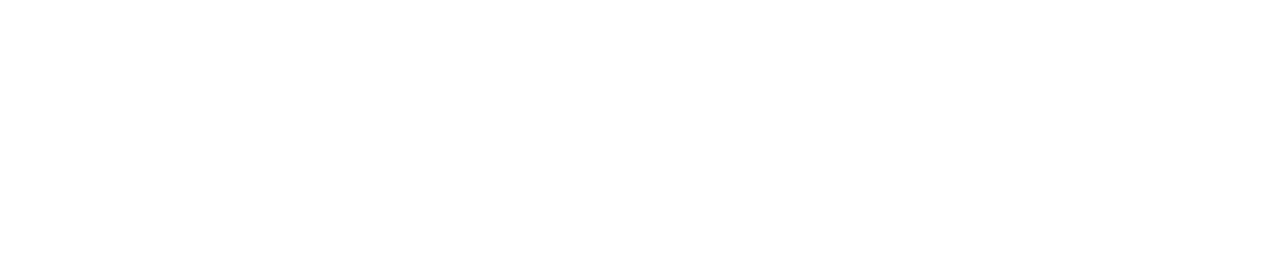
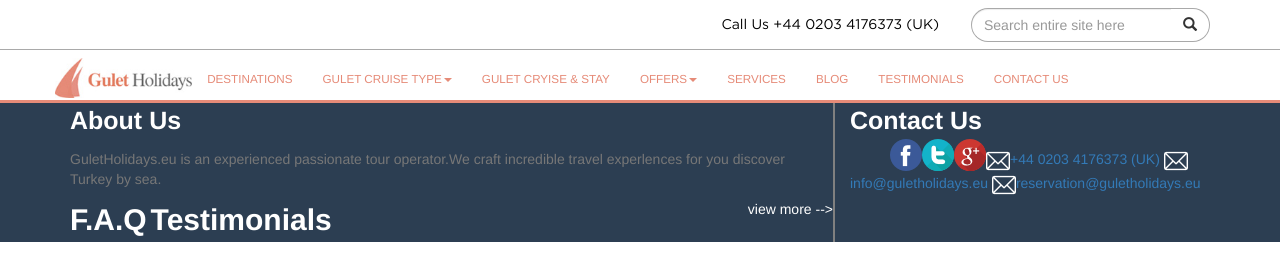
Before and after one commit to YunuSTuraN/gulletintern, a website: page gulet_detay.html in a window 1280 px wide. Drawn offline with nearby package versions, Linux system fonts and the light colour scheme; files whose address does not match are found by name.

Commit message:
navbar menu added, search engine added, footer added

```diff
--- a/gulet_detay.html
+++ b/gulet_detay.html
@@ -12,10 +12,97 @@
     <link rel="stylesheet" href="assets/css/Styles.css">
 </head>
 <body>
-
-
-
-
+<nav class="navbar navbar-default number-or-searchbox navbar-static-top">
+    <div class="container">
+        <div class="number-text">
+            <a class="number" href="tel:905558814643">Call Us +44 0203 4176373 (UK)</a>
+        </div>
+        <div class="search-engine">
+            <form class="navbar-form Search-Box">
+                <div class="form-group">
+                    <input type="text" class="form-control text-box" placeholder="Search entire site here">
+                </div>
+                <button type="submit" class="btn btn-default button-box"><span
+                        class="glyphicon glyphicon-search"></span>
+                </button>
+            </form>
+        </div>
+    </div>
+</nav>
+<nav class="navbar navbar-default logo-or-menu navbar-static-top">
+    <div class="container">
+        <div class="navbar-header">
+            <button type="button" class="navbar-toggle collapsed icon-box" data-toggle="collapse"
+                    data-target="#bs-example-navbar-collapse-1" aria-expanded="false">
+                <span class="icon-bar icon"></span>
+                <span class="icon-bar icon"></span>
+                <span class="icon-bar icon"></span>
+            </button>
+            <a class="navbar-brand" href="#"><img class="img-responsive logo" src="assets/img/logo/gulet-logo.jpg"></a>
+        </div>
+        <div class="collapse navbar-collapse menu-box" id="bs-example-navbar-collapse-1">
+            <ul class="nav navbar-nav">
+                <li><a class="menu" href="#">DESTINATIONS</a></li>
+                <li class="dropdown">
+                    <a href="#" class="dropdown-toggle menu" data-toggle="dropdown" role="button"
+                       aria-haspopup="true"
+                       aria-expanded="false">GULET CRUISE TYPE<span class="caret"></span></a>
+                    <ul class="dropdown-menu">
+                        <li><a href="#">GULET CRUISE TYPE v1</a></li>
+                        <li><a href="#">GULET CRUISE TYPE v2</a></li>
+                    </ul>
+                </li>
+                <li><a class="menu" href="#">GULET CRYISE & STAY</a></li>
+                <li class="dropdown">
+                    <a href="#" class="dropdown-toggle menu" data-toggle="dropdown" role="button"
+                       aria-haspopup="true"
+                       aria-expanded="false">OFFERS<span class="caret"></span></a>
+                    <ul class="dropdown-menu">
+                        <li><a href="#">Action</a></li>
+                        <li><a href="#">Another action</a></li>
+                    </ul>
+                </li>
+                <li><a class="menu" href="#">SERVICES</a></li>
+                <li><a class="menu" href="#">BLOG</a></li>
+                <li><a class="menu" href="#">TESTIMONIALS</a></li>
+                <li><a class="menu" href="#">CONTACT US</a></li>
+            </ul>
+        </div>
+    </div>
+</nav>
+<div class="footer_background">
+    <div class="overlay">
+        <div class="container">
+            <div class="row">
+                <div class="col-md-8 about_us">
+                    <p class="about" href="#">About Us</p>
+                    <p class="text-muted">GuletHolidays.eu is an experienced passionate tour
+                        operator.We craft incredible travel experlences
+                        for you discover Turkey by sea.
+                    </p>
+                    <a class="view" href="#">view more --></a>
+                    <a class="faq" href="#">F.A.Q</a>
+                    <a class="testimonials" href="#">Testimonials</a>
+                </div>
+                <div class="col-md-4 contact_us">
+                    <a class="contact" href="#">Contact Us</a>
+                    <ul class="social">
+                        <li class="social_media"><a href="#"><img class="img-responsive" title="Facebook"
+                                                                  src="assets/img/icon/facebook.png"></a></li>
+                        <li class="social_media"><a href="#"><img class="img-responsive" title="Twitter"
+                                                                  src="assets/img/icon/twitter.png"></a></li>
+                        <li class="social_media"><a href="#"><img class="img-responsive" title="Google Plus"
+                                                                  src="assets/img/icon/google-plus.png"></a></li>
+                    </ul>
+                    <a class="telephone" href="tel:905558814643"><img src="assets/img/icon/email.png">+44 0203 4176373
+                        (UK)</a>
+                    <a class="email" href="#"><img src="assets/img/icon/email.png">info@guletholidays.eu</a>
+                    <a class="email" href="#"><img src="assets/img/icon/email.png">reservation@guletholidays.eu</a>
+                </div>
+            </div>
+        </div>
+    </div>
+</div>
 <script src="assets/lib/jquery/dist/jquery.min.js"></script>
 <script src="assets/lib/bootstrap/dist/js/bootstrap.min.js"></script>
 <script src="assets/lib/slick-carousel/slick/slick.min.js"></script>
```
